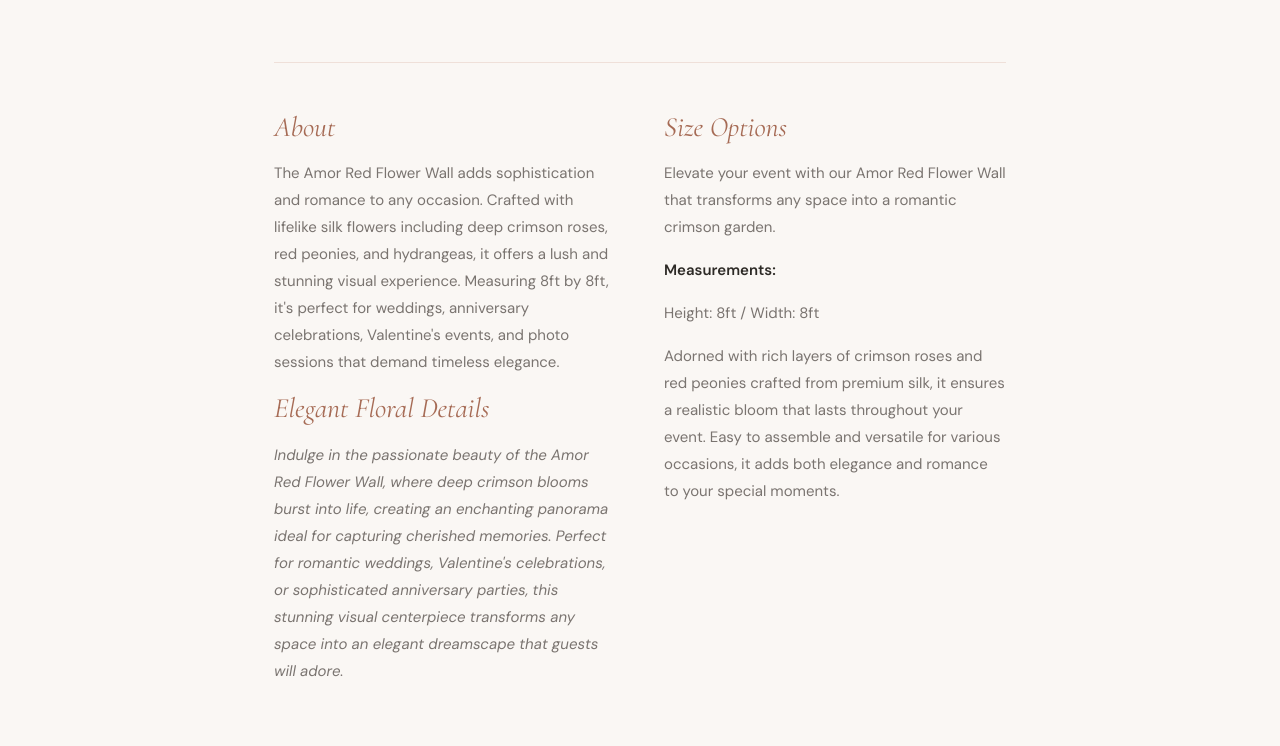
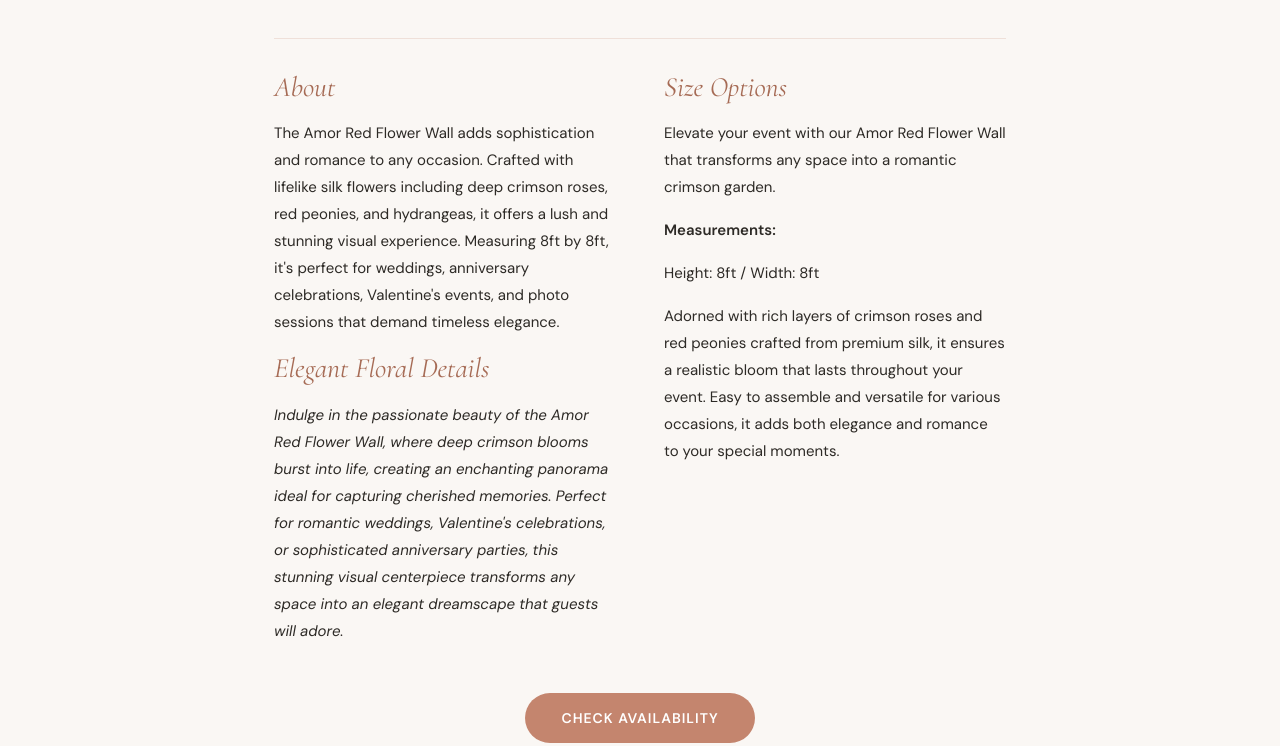
Before and after one commit to Odalolouis/hl-flower-walls, a plain HTML site: page src/Products/walls/amor-red/index.html in a window 1280 px wide. Shown: the part 1047-1793 px from the top of the page. Drawn offline with nearby package versions, Linux system fonts and the light colour scheme.

Commit message:
Fix product page text visibility and reduce excessive spacing
Change paragraph text color from var(--text-light) to var(--text) in the
product-body section so body text is readable on the cream background.
Tighten padding and margins throughout the light-bg product content area.

Co-Authored-By: Claude Opus 4.6 <noreply@anthropic.com>

```diff
--- a/src/css/styles.css
+++ b/src/css/styles.css
@@ -1703,12 +1703,16 @@ footer {
   z-index: 1;
 }
 .product-body .product-content {
-  padding-top: 64px;
+  padding-top: 40px;
+}
+.product-body .product-cta-row {
+  margin-bottom: 32px;
 }
 
 /* ── Divider on light bg ─────────────────────────────────────── */
 .product-body .product-divider {
   background: rgba(196, 133, 110, 0.2);
+  margin-bottom: 32px;
 }
 
 /* ── Details grid on light bg ────────────────────────────────── */
@@ -1716,15 +1720,21 @@ footer {
   color: var(--accent-dark);
 }
 .product-body .product-details-grid p {
-  color: var(--text-light);
+  color: var(--text);
+}
+.product-body .product-details-grid p em {
+  color: var(--text);
 }
 .product-body .product-details-grid strong {
   color: var(--text);
+}
+.product-body .product-details-grid {
+  margin-bottom: 32px;
 }
 
 /* ── Services section on light bg ────────────────────────────── */
 .product-body .product-services {
-  padding: 64px 0 48px;
+  padding: 40px 0 32px;
 }
 .product-body .product-services .section-eyebrow {
   color: var(--accent);
```
